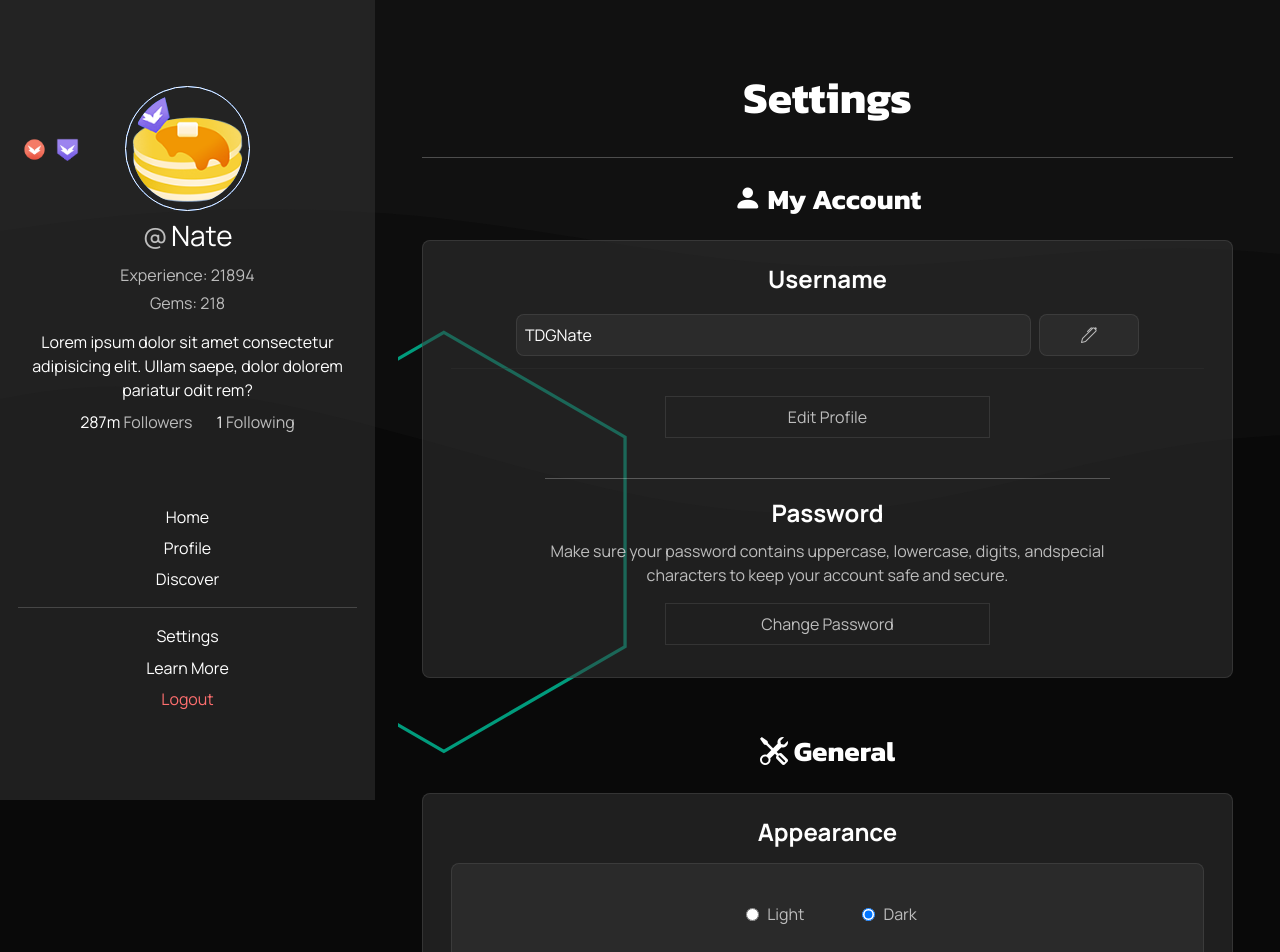
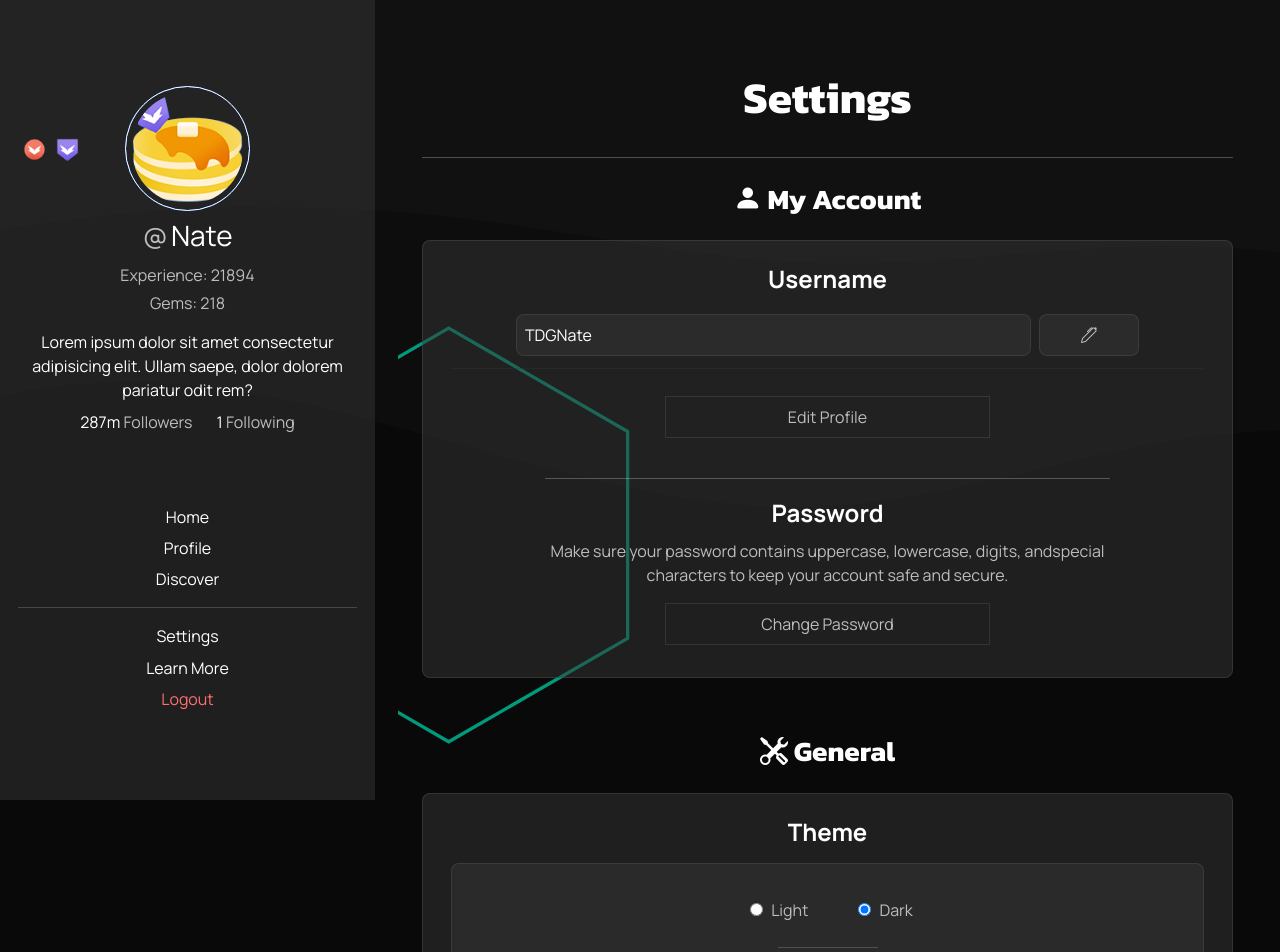
Before and after one commit to TDG-Org/Statue-Status, a React (Create React App) app in the folder client/: page /settings in a window 1280 px wide. Shown: the top 952 px of the page. Built offline with nearby package versions, Linux system fonts and the light colour scheme.

Commit message:
last adjustments

```diff
--- a/client/src/components/Settings/General.jsx
+++ b/client/src/components/Settings/General.jsx
@@ -7,8 +7,10 @@ const General = () => {
 
   // Support Function
   const support = () => {
-    swal("Here's the title!", "...and here's the text!");
+    swal("Here's comes the support!!");
   };
+
+  // Add Support Page !!!
 
   return (
     <div className="general-sect settings-sect">
@@ -20,7 +22,7 @@ const General = () => {
 
           {/* Appearance */}
           <div className="general-sect-appear">
-              <h4>Appearance</h4>
+              <h4>Theme</h4>
 
               <div className="appearance-btns">
 
@@ -86,11 +88,12 @@ const General = () => {
 
             </div>
 
-          {/* logout */}
+          {/* logout Section */}
           <div className="general-sect-logout">
 
             <hr />
 
+            {/* Logout */}
             <a href="#" className="settings-loggout-btn">Logout <i className="bi bi-box-arrow-in-right"></i></a>
           </div>
 
--- a/client/src/pages/Settings/SettingsPage.scss
+++ b/client/src/pages/Settings/SettingsPage.scss
@@ -161,10 +161,9 @@
       .theme-btn {
         display: flex;
         margin: 0 .5rem;
-        border-radius: 10px;
         align-items: center;
         flex-direction: row;
-        padding: .8rem 1rem;
+        padding: .5rem .75rem;
         justify-content: center;
         transition: all 250ms ease;
         border: 1px solid transparent;
```
